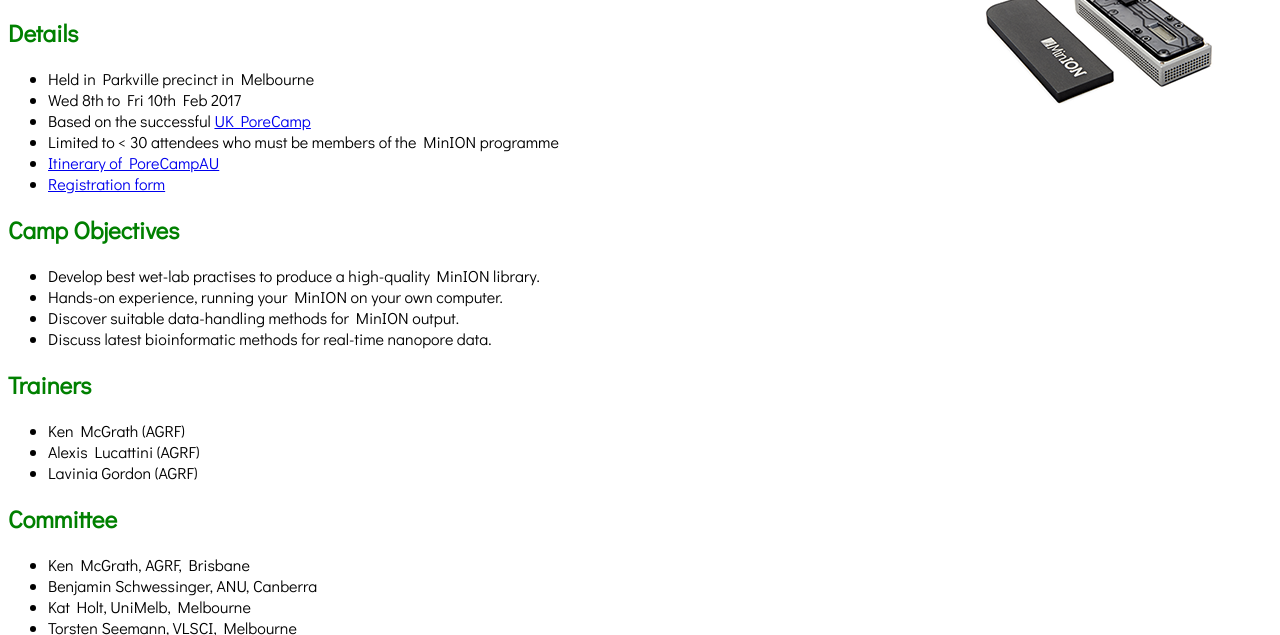
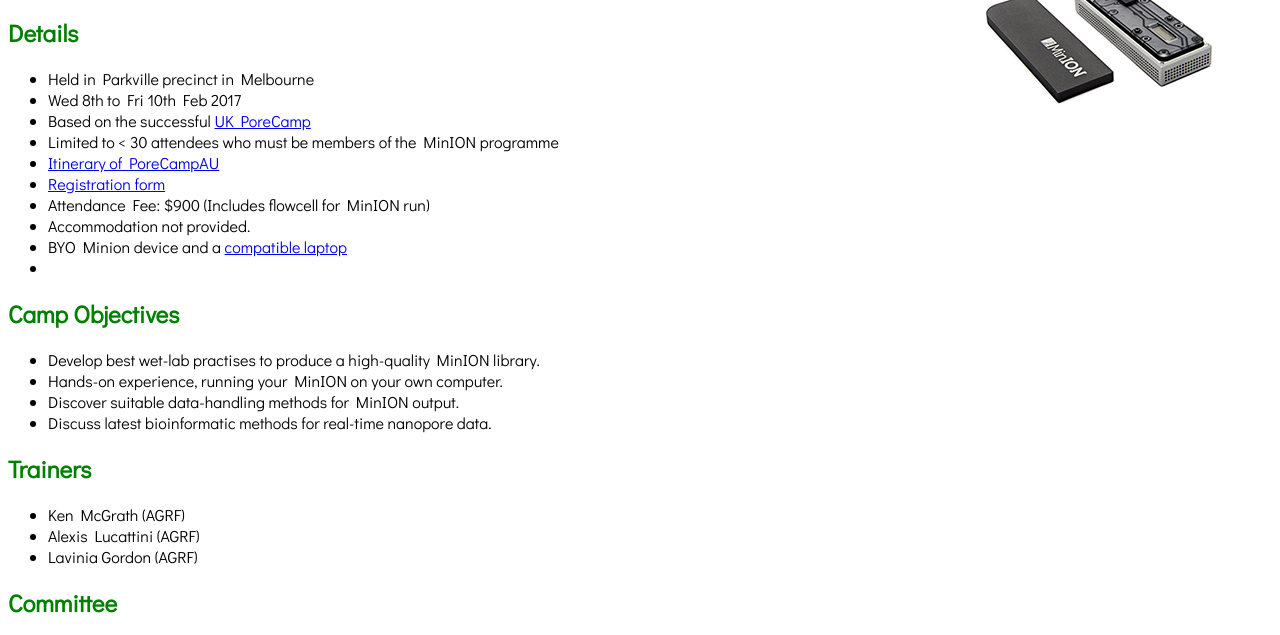
Before and after one commit to PoreCamp-AU/porecamp-au.github.io, a plain HTML site: page index.html in a window 1280 px wide. Shown: the part 94-729 px from the top of the page. Drawn offline with Linux system fonts and the light colour scheme.

```diff
--- a/index.html
+++ b/index.html
@@ -23,6 +23,10 @@
 <li>Limited to &lt; 30 attendees who must be members of the MinION programme
 <li><a href="itinerary.html"> Itinerary of PoreCampAU </a>
 <li><a href="https://goo.gl/forms/tHQUT7JIyoySFVGZ2"> Registration form </a>
+<li>Attendance Fee: $900 (Includes flowcell for MinION run)
+<li>Accommodation not provided.
+<li>BYO Minion device and a <a href="https://community.nanoporetech.com/protocols/experiment-companion-minknow/v/mke_1013_v1_revw_11apr2016/computer-compatibility"> compatible laptop</a>
+<li>
 </ul>
 
 <!-- ---------------------------------------------------------------- -->
```
